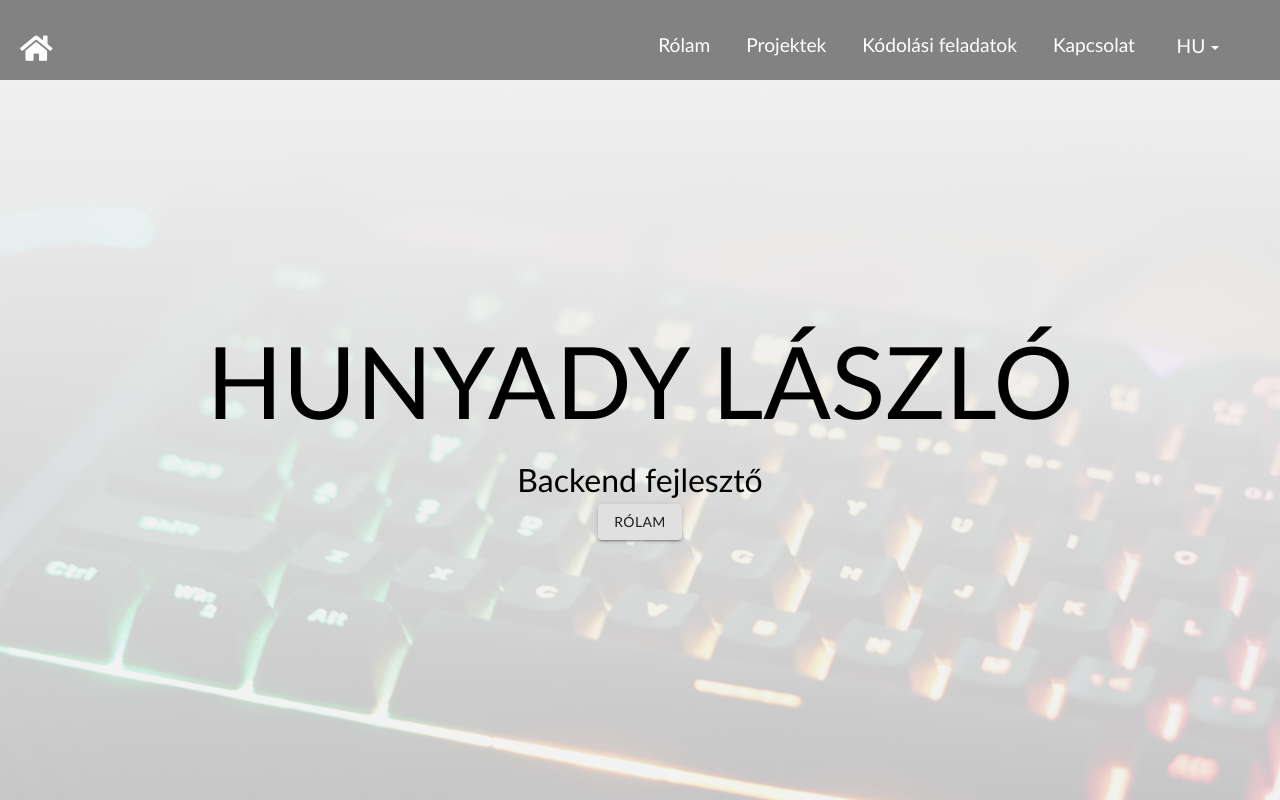
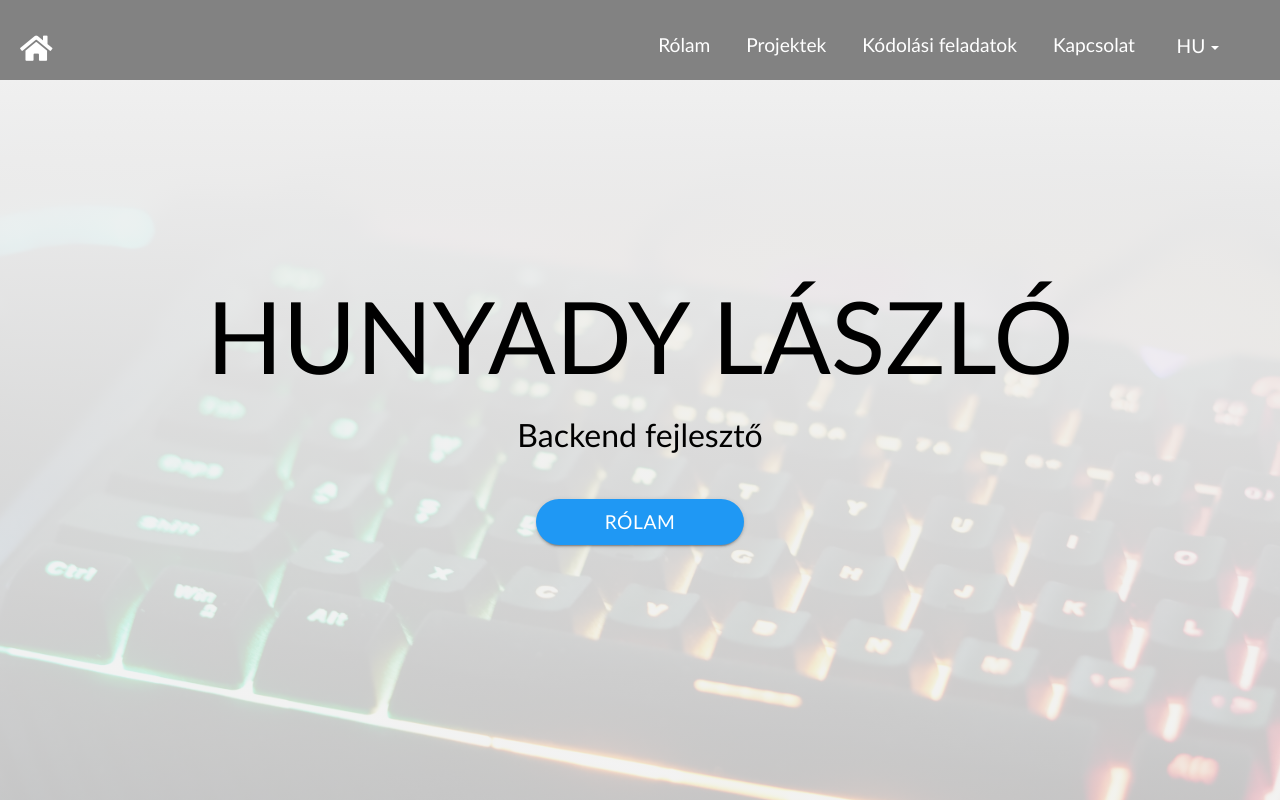
Before and after one commit to lahunyady/portfolio, a React (Create React App) app: page / in a window 1280 px wide. Shown: the top 800 px of the page. Built offline with nearby package versions, Linux system fonts and the light colour scheme; the HTML template or start-up script is replaced by a standard one.

Commit message:
Styled call to arms button
Styled call to arms button

```diff
--- a/src/components/HeroSection.css
+++ b/src/components/HeroSection.css
@@ -42,9 +42,6 @@ video {
 .fa-play-circle {
   margin-left: 4px;
 }
-.Button {
-  background-color: #000;
-}
 
 @media screen and (max-width: 960px) {
   .hero-container > h1 {
--- a/src/components/HeroSection.jsx
+++ b/src/components/HeroSection.jsx
@@ -1,17 +1,37 @@
 import React from 'react';
 import './HeroSection.css';
 import '../App.css';
+import { makeStyles } from '@material-ui/core/styles';
+import { Button } from '@material-ui/core';
 import { useTranslation } from "react-i18next";
-import { Button } from '@material-ui/core';
+
+const useStyles = makeStyles((theme) => ({
+    whiteColor: {
+      margin: "40px",
+      borderRadius: "100px",
+      color: "white",
+      fontFamily: "'Trebuchet MS', 'Lucida Sans Unicode', 'Lucida Grande', 'Lucida Sans', Arial, sans-serif",
+      fontSize:"1.2rem",
+      minHeight: 0,
+      padding: 'px 5px 0px 5px',
+      backgroundColor: "#1f98f4",
+      '&:hover': {
+        background: "#0056b3",
+        color: "white"
+     },
+      minWidth: "13rem"
+    }
+  }));
 
 function HeroSection() {
     const { t } = useTranslation();
+    const classes = useStyles();
 
     return (
-        <div className='hero-container'>
+        <div  className='hero-container'>
             <h1>{t("Name")}</h1>
             <p>{t("Title")}</p>
-                <Button variant="contained"  href="/about-me">
+                <Button variant="contained" href="/about-me" classes={{root: classes.whiteColor}}>
                     {t("About Me")}
                 </Button>
         </div>
```
